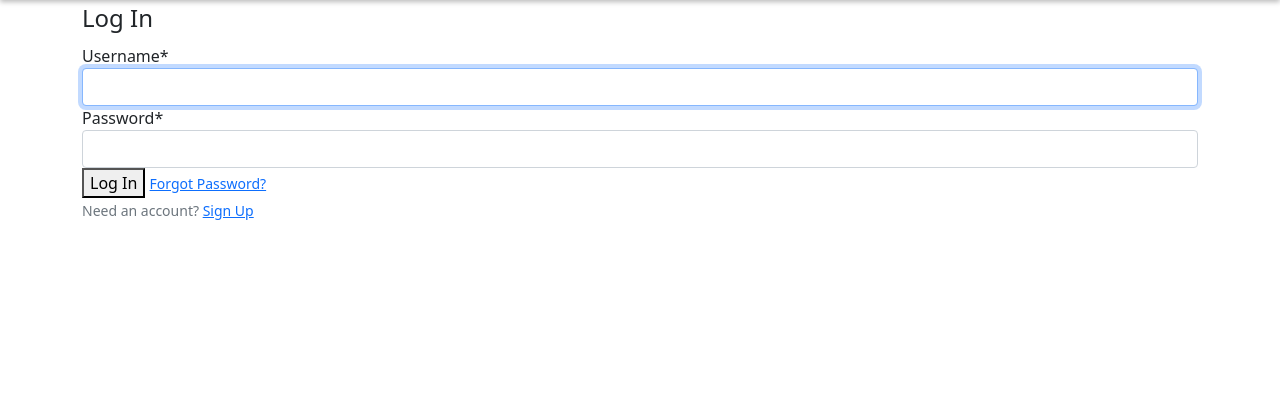
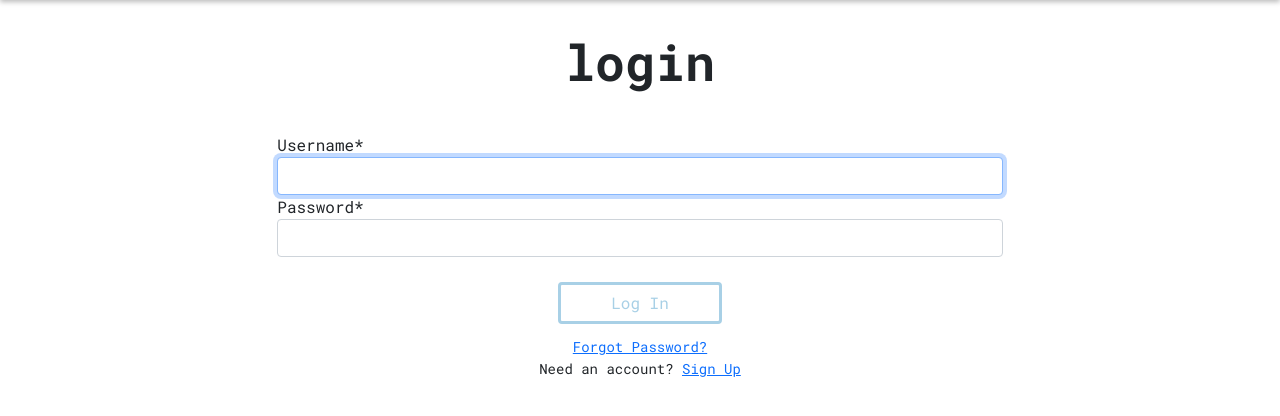
Before and after one commit to ADSteele916/nwhacks2021, a Django app: page /login/ in a window 1280 px wide. Shown: the part 77-493 px from the top of the page. Run offline with Django 3.2, Linux system fonts and the light colour scheme; some libraries are stand-ins or nearby versions.

Commit message:
maybe login and register pages

```diff
--- a/grades/static/grades/main.css
+++ b/grades/static/grades/main.css
@@ -1,3 +1,12 @@
+/* Multiple */
+.page-title {
+    font-family: 'Roboto Mono', monospace;
+    font-size: 50px;
+    font-weight: 600;
+    text-align: center;
+    padding: 25px;
+}
+
 /* nav bar */
 
 .navbar {
@@ -101,15 +110,21 @@
     margin-top: 25px;
 }
 
+.card-text {
+    text-align: right;
+}
+
+.card-title display-1 {
+    font-family: 'Roboto Mono', monospace;
+    font-size: 50px;
+}
+
+
 /* faq */
 
 .faq-header {
     padding: 25px;
     padding-bottom: 0px;
-    font-family: 'Roboto Mono', monospace;
-    font-size: 50px;
-    font-weight: 600;
-    text-align: center;
 }
 
 .card {
@@ -120,12 +135,17 @@
     font-family: 'Roboto Mono', monospace;
     font-size: 20px;
     border-color: #A8D0E6;
+    border-width: 3px;
 }
 
 .card-header {
     background-color: white;
     border-color: #A8D0E6;
-    color: #374785;
+    border-width: 3px;
+}
+
+.collapsed.card-link {
+    text-decoration: none;
 }
 
 /* about */
@@ -182,3 +202,53 @@
     border-width: 10px;
     border-style: solid;
 }
+
+/* Login / Logout */
+.login-fields {
+    font-family: 'Roboto Mono', monospace;
+    width: 65%;
+    margin: auto;
+}
+
+
+.login-again a {
+    font-family: 'Roboto Mono', monospace;
+    text-align: center;
+    size: 17px;
+}
+
+.login-btn {
+    margin-top: 25px;
+    text-align: center;
+    padding-left: 50px;
+    padding-right:50px;
+    font-family: 'Roboto Mono', monospace;
+    border-color: #A8D0E6;
+    border-width: 3px;
+    color: #A8D0E6;
+    margin-bottom: 10px;
+}
+
+.login-btn:hover {
+    border-color: #A8D0E6;
+    background-color: #A8D0E6;
+    border-width: 3px;
+    color: #F76C6C;
+}
+
+.login-btn:active {
+    border-color: #F76C6C;
+    background-color: #A8D0E6;
+    color: #F76C6C;
+}
+
+.login-btn:focus {
+    border-color: #F76C6C;
+    background-color: #A8D0E6;
+    color: #F76C6C;
+}
+
+.login-bottom-txt {
+    font-family: 'Roboto Mono', monospace;
+    margin-top: 10px;
+}
--- a/templates/grades/about.html
+++ b/templates/grades/about.html
@@ -5,7 +5,7 @@
         </div>
         <div class="about-text-backtwo">
         </div>
-        <div class="about-title">
+        <div class="page-title">
             <p>about us</p>
         </div>
         <div class="about-content">
--- a/templates/grades/courses.html
+++ b/templates/grades/courses.html
@@ -1,6 +1,6 @@
 {% extends "grades/base.html" %}
 {% block content %}
-    <div class="courses-title">
+    <div class="page-title">
         courses
     </div>
 
--- a/templates/grades/faq.html
+++ b/templates/grades/faq.html
@@ -1,7 +1,7 @@
 {% extends "grades/base.html" %}
 {% block content %}
     <div class="faq-header">
-        frequently asked questions
+        <p class="page-title">frequently asked questions</p>
     </div>
 
      <div id="accordion">
--- a/templates/users/login.html
+++ b/templates/users/login.html
@@ -5,15 +5,19 @@
     <form method="POST">
         {% csrf_token %}
         <fieldset class="form-group">
-            <legend>Log In</legend>
-            {{ form|crispy }}
+            <legend class="page-title">login</legend>
+            <div class="login-fields">
+                {{ form|crispy }}
+            </div>
         </fieldset>
-        <button type="submit">Log In</button>
-        <small>
+        <div class="text-center">
+            <button class="btn btn-outline-info login-btn" type="submit">Log In</button>
+        </div>
+    </form>
+    <div class="text-center">
+        <small class="login-bottom-txt">
             <a href="{% url 'password_reset' %}">Forgot Password?</a>
+            <p>Need an account? <a href="{% url "register" %}">Sign Up</a></p>
         </small>
-    </form>
-    <small class="text-muted">
-        Need an account? <a href="{% url "register" %}">Sign Up</a>
-    </small>
+    </div>
 {% endblock content %}
--- a/templates/users/logout.html
+++ b/templates/users/logout.html
@@ -1,7 +1,7 @@
 {% extends "grades/base.html" %}
 {% block content %}
-    <h2>You have been logged out.</h2>
-    <small class="text-muted">
+    <p class="page-title">You have been logged out.</p>
+    <small class="login-again">
         <a href="{% url "login" %}">Log In Again</a>
     </small>
 {% endblock content %}
```
Also changed, not shown: templates/grades/login.html (deleted, +0 -29 lines), templates/grades/register.html (deleted, +0 -31 lines), templates/users/register.html (+12 -6 lines).
